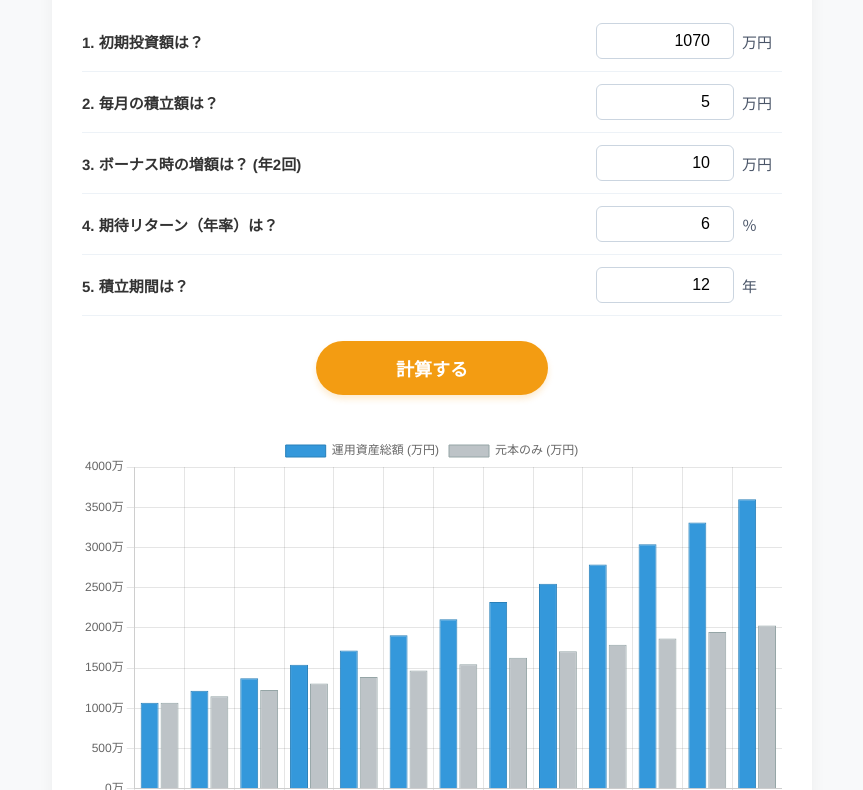
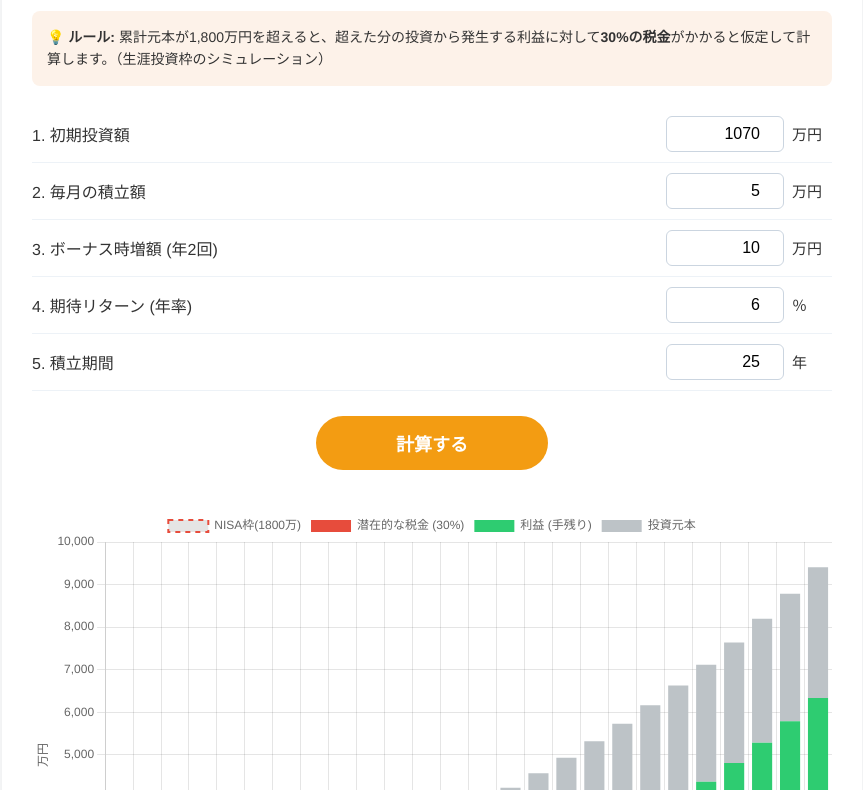
Before and after one commit to jTakasuRyuji/nisa-simulator, a plain HTML site: page index.html in a window 1280 px wide. Shown: the part 115-905 px from the top of the page, without its empty margins (208-1071 px from the left). Drawn offline with nearby package versions, Linux system fonts and the light colour scheme.

Commit message:
Update title and enhance input form styles

```diff
--- a/index.html
+++ b/index.html
@@ -3,194 +3,105 @@
 <head>
     <meta charset="UTF-8">
     <meta name="viewport" content="width=device-width, initial-scale=1.0">
-    <title>マイNISAシミュレータ</title>
+    <title>NISA・課税ミックスシミュレータ</title>
     <script src="https://cdn.jsdelivr.net/npm/chart.js"></script>
     <style>
-        body {
-            font-family: 'Helvetica Neue', Arial, sans-serif;
-            background-color: #f8f9fa;
-            color: #333;
-            margin: 0;
-            padding: 20px;
-        }
-        .container {
-            max-width: 700px;
-            margin: 0 auto;
-            background: #fff;
-            padding: 30px;
-            border-radius: 12px;
-            box-shadow: 0 4px 15px rgba(0,0,0,0.05);
-        }
-        h1 {
-            text-align: center;
-            font-size: 24px;
-            color: #2c3e50;
-            margin-bottom: 25px;
-        }
-        .input-group {
-            display: flex;
-            justify-content: space-between;
-            align-items: center;
-            padding: 12px 0;
-            border-bottom: 1px solid #edf2f7;
-        }
-        .input-group label {
-            font-weight: bold;
-            font-size: 15px;
-        }
-        .input-container {
-            display: flex;
-            align-items: center;
-        }
-        .input-container input {
-            width: 120px;
-            padding: 8px;
-            font-size: 16px;
-            border: 1px solid #cbd5e0;
-            border-radius: 6px;
-            text-align: right;
-            margin-right: 8px;
-        }
-        .unit {
-            width: 40px;
-            font-size: 15px;
-            color: #4a5568;
-        }
-        .btn-container {
-            text-align: center;
-            margin-top: 25px;
-        }
-        .btn-calc {
-            background-color: #f39c12;
-            color: white;
-            border: none;
-            padding: 14px 80px;
-            font-size: 18px;
-            font-weight: bold;
-            border-radius: 30px;
-            cursor: pointer;
-            transition: background 0.2s;
-            box-shadow: 0 4px 6px rgba(243, 156, 18, 0.2);
-        }
-        .btn-calc:hover {
-            background-color: #e67e22;
-        }
-        .chart-container {
-            margin-top: 40px;
-            position: relative;
-            height: 400px;
-            width: 100%;
-        }
+        body { font-family: 'Helvetica Neue', Arial, sans-serif; background-color: #f8f9fa; color: #333; margin: 0; padding: 20px; }
+        .container { max-width: 800px; margin: 0 auto; background: #fff; padding: 30px; border-radius: 12px; box-shadow: 0 4px 15px rgba(0,0,0,0.05); }
+        h1 { text-align: center; font-size: 24px; color: #2c3e50; margin-bottom: 25px; }
+        .input-group { display: flex; justify-content: space-between; align-items: center; padding: 10px 0; border-bottom: 1px solid #edf2f7; }
+        .input-container { display: flex; align-items: center; }
+        .input-container input { width: 100px; padding: 8px; font-size: 16px; border: 1px solid #cbd5e0; border-radius: 6px; text-align: right; margin-right: 8px; }
+        .unit { width: 40px; font-size: 15px; }
+        .btn-container { text-align: center; margin-top: 25px; }
+        .btn-calc { background-color: #f39c12; color: white; border: none; padding: 14px 80px; font-size: 18px; font-weight: bold; border-radius: 30px; cursor: pointer; }
+        .chart-container { margin-top: 40px; height: 500px; }
+        .summary { background: #fdf2e9; padding: 15px; border-radius: 8px; margin-bottom: 20px; font-size: 14px; line-height: 1.6; }
     </style>
 </head>
 <body>
 
 <div class="container">
-    <h1>マイNISAシミュレータ</h1>
+    <h1>NISA & 課税シミュレータ</h1>
 
-    <div class="input-group">
-        <label>1. 初期投資額は？</label>
-        <div class="input-container">
-            <input type="number" id="initAsset" value="1070">
-            <span class="unit">万円</span>
-        </div>
+    <div class="summary">
+        💡 <b>ルール:</b> 累計元本が1,800万円を超えると、超えた分の投資から発生する利益に対して<b>30%の税金</b>がかかると仮定して計算します。（生涯投資枠のシミュレーション）
     </div>
 
-    <div class="input-group">
-        <label>2. 毎月の積立額は？</label>
-        <div class="input-container">
-            <input type="number" id="monthlySum" value="5">
-            <span class="unit">万円</span>
-        </div>
-    </div>
+    <div class="input-group"><label>1. 初期投資額</label><div class="input-container"><input type="number" id="initAsset" value="1070"><span class="unit">万円</span></div></div>
+    <div class="input-group"><label>2. 毎月の積立額</label><div class="input-container"><input type="number" id="monthlySum" value="5"><span class="unit">万円</span></div></div>
+    <div class="input-group"><label>3. ボーナス時増額 (年2回)</label><div class="input-container"><input type="number" id="bonusSum" value="10"><span class="unit">万円</span></div></div>
+    <div class="input-group"><label>4. 期待リターン (年率)</label><div class="input-container"><input type="number" id="returnRate" value="6"><span class="unit">％</span></div></div>
+    <div class="input-group"><label>5. 積立期間</label><div class="input-container"><input type="number" id="years" value="25"><span class="unit">年</span></div></div>
 
-    <div class="input-group">
-        <label>3. ボーナス時の増額は？ (年2回)</label>
-        <div class="input-container">
-            <input type="number" id="bonusSum" value="10">
-            <span class="unit">万円</span>
-        </div>
-    </div>
+    <div class="btn-container"><button class="btn-calc" onclick="calculate()">計算する</button></div>
 
-    <div class="input-group">
-        <label>4. 期待リターン（年率）は？</label>
-        <div class="input-container">
-            <input type="number" id="returnRate" value="6" step="0.1">
-            <span class="unit">％</span>
-        </div>
-    </div>
-
-    <div class="input-group">
-        <label>5. 積立期間は？</label>
-        <div class="input-container">
-            <input type="number" id="years" value="12">
-            <span class="unit">年</span>
-        </div>
-    </div>
-
-    <div class="btn-container">
-        <button class="btn-calc" onclick="calculateNISA()">計算する</button>
-    </div>
-
-    <div class="chart-container">
-        <canvas id="nisaChart"></canvas>
-    </div>
+    <div class="chart-container"><canvas id="nisaChart"></canvas></div>
 </div>
 
 <script>
 let nisaChart = null;
 
-function calculateNISA() {
-    // 入力値の取得（万円単位をベースに計算、リターンは小数に）
+function calculate() {
     const initAsset = parseFloat(document.getElementById('initAsset').value) || 0;
     const monthlySum = parseFloat(document.getElementById('monthlySum').value) || 0;
     const bonusSum = parseFloat(document.getElementById('bonusSum').value) || 0;
     const annualRate = (parseFloat(document.getElementById('returnRate').value) || 0) / 100;
     const totalYears = parseInt(document.getElementById('years').value) || 0;
 
-    const monthlyRate = annualRate / 12; // 月利
+    const NISA_LIMIT = 1800; // 1800万円
+    const TAX_RATE = 0.30;   // 30%
+    const monthlyRate = annualRate / 12;
 
     let currentAsset = initAsset;
-    let totalInvestment = initAsset;
+    let totalPrincipal = initAsset;
 
-    const labels = ['スタート'];
-    const assetData = [Math.round(initAsset)];
-    const investmentData = [Math.round(initAsset)];
+    let labels = ['開始'];
+    let principalData = [initAsset];
+    let netGainData = [0];
+    let taxData = [0];
+    let limitLine = [NISA_LIMIT];
 
-    // 1年ごとのループ
-    for (let year = 1; year <= totalYears; year++) {
-        // 12ヶ月分の複利・積立計算
-        for (let month = 1; month <= 12; month++) {
-            // 月初の積立
+    for (let y = 1; y <= totalYears; y++) {
+        for (let m = 1; m <= 12; m++) {
             currentAsset += monthlySum;
-            totalInvestment += monthlySum;
-
-            // ボーナス増額（年2回、ここでは6月と12月を想定）
-            if (month === 6 || month === 12) {
+            totalPrincipal += monthlySum;
+            if (m === 6 || m === 12) {
                 currentAsset += bonusSum;
-                totalInvestment += bonusSum;
+                totalPrincipal += bonusSum;
             }
-
-            // 月末の利息反映
             currentAsset *= (1 + monthlyRate);
         }
 
-        labels.push(year + '年目');
-        assetData.push(Math.round(currentAsset));
-        investmentData.push(Math.round(totalInvestment));
+        // 利益の総額
+        let totalGain = currentAsset - totalPrincipal;
+
+        // 課税対象となる元本の割合を計算
+        // (現在の投資総額のうち、1800万を超えている部分の比率)
+        let taxableRatio = 0;
+        if (totalPrincipal > NISA_LIMIT) {
+            taxableRatio = (totalPrincipal - NISA_LIMIT) / totalPrincipal;
+        }
+
+        // 潜在的な税金 = 利益 × 課税元本比率 × 税率
+        let potentialTax = totalGain * taxableRatio * TAX_RATE;
+        if (potentialTax < 0) potentialTax = 0;
+
+        let netGain = totalGain - potentialTax;
+
+        labels.push(y + '年');
+        principalData.push(Math.round(totalPrincipal));
+        netGainData.push(Math.round(netGain));
+        taxData.push(Math.round(potentialTax));
+        limitLine.push(NISA_LIMIT);
     }
 
-    // グラフの描画処理
-    drawChart(labels, assetData, investmentData);
+    draw(labels, principalData, netGainData, taxData, limitLine);
 }
 
-function drawChart(labels, assetData, investmentData) {
+function draw(labels, principalData, netGainData, taxData, limitLine) {
     const ctx = document.getElementById('nisaChart').getContext('2d');
-
-    // 既にグラフが存在する場合は一度破棄して再描画
-    if (nisaChart) {
-        nisaChart.destroy();
-    }
+    if (nisaChart) nisaChart.destroy();
 
     nisaChart = new Chart(ctx, {
         type: 'bar',
@@ -198,18 +109,33 @@ function drawChart(labels, assetData, investmentData) {
             labels: labels,
             datasets: [
                 {
-                    label: '運用資産総額 (万円)',
-                    data: assetData,
-                    backgroundColor: '#3498db',
-                    borderColor: '#2980b9',
-                    borderWidth: 1
+                    label: '潜在的な税金 (30%)',
+                    data: taxData,
+                    backgroundColor: '#e74c3c', // 赤
+                    stack: 'stack1'
                 },
                 {
-                    label: '元本のみ (万円)',
-                    data: investmentData,
-                    backgroundColor: '#bdc3c7',
-                    borderColor: '#95a5a6',
-                    borderWidth: 1
+                    label: '利益 (手残り)',
+                    data: netGainData,
+                    backgroundColor: '#2ecc71', // 緑
+                    stack: 'stack1'
+                },
+                {
+                    label: '投資元本',
+                    data: principalData,
+                    backgroundColor: '#bdc3c7', // グレー
+                    stack: 'stack1'
+                },
+                {
+                    label: 'NISA枠(1800万)',
+                    data: limitLine,
+                    type: 'line',
+                    borderColor: '#e74c3c',
+                    borderWidth: 2,
+                    borderDash: [5, 5],
+                    fill: false,
+                    pointRadius: 0,
+                    order: -1 // 最前面に表示
                 }
             ]
         },
@@ -217,29 +143,19 @@ function drawChart(labels, assetData, investmentData) {
             responsive: true,
             maintainAspectRatio: false,
             scales: {
-                y: {
-                    beginAtZero: true,
-                    ticks: {
-                        callback: function(value) { return value + '万'; }
-                    }
-                }
+                x: { stacked: true },
+                y: { stacked: true, beginAtZero: true, title: { display: true, text: '万円' } }
             },
             plugins: {
                 tooltip: {
-                    callbacks: {
-                        label: function(context) {
-                            return context.dataset.label.split(' ')[0] + ': ' + context.raw.toLocaleString() + ' 万円';
-                        }
-                    }
+                    mode: 'index',
+                    intersect: false
                 }
             }
         }
     });
 }
-
-// 初期起動時に一度計算を実行
-window.onload = calculateNISA;
+window.onload = calculate;
 </script>
-
 </body>
 </html>
```
